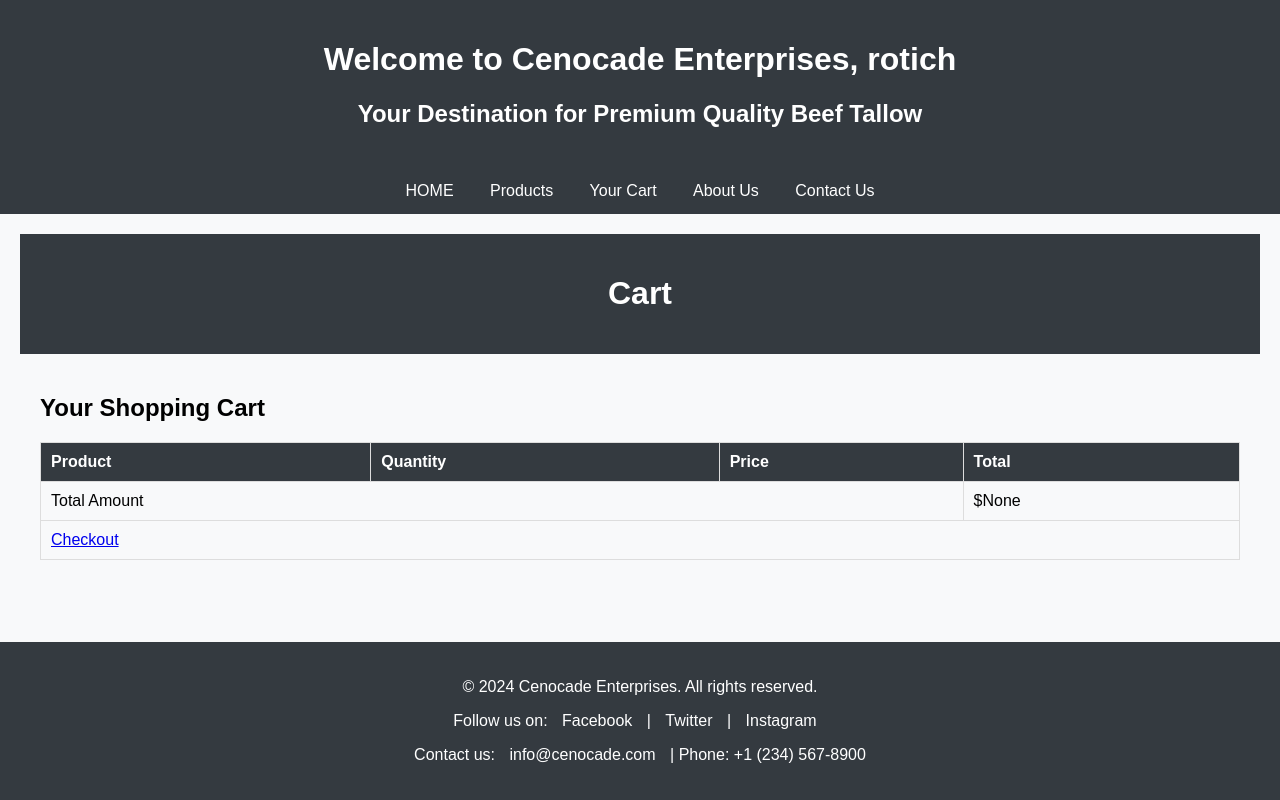
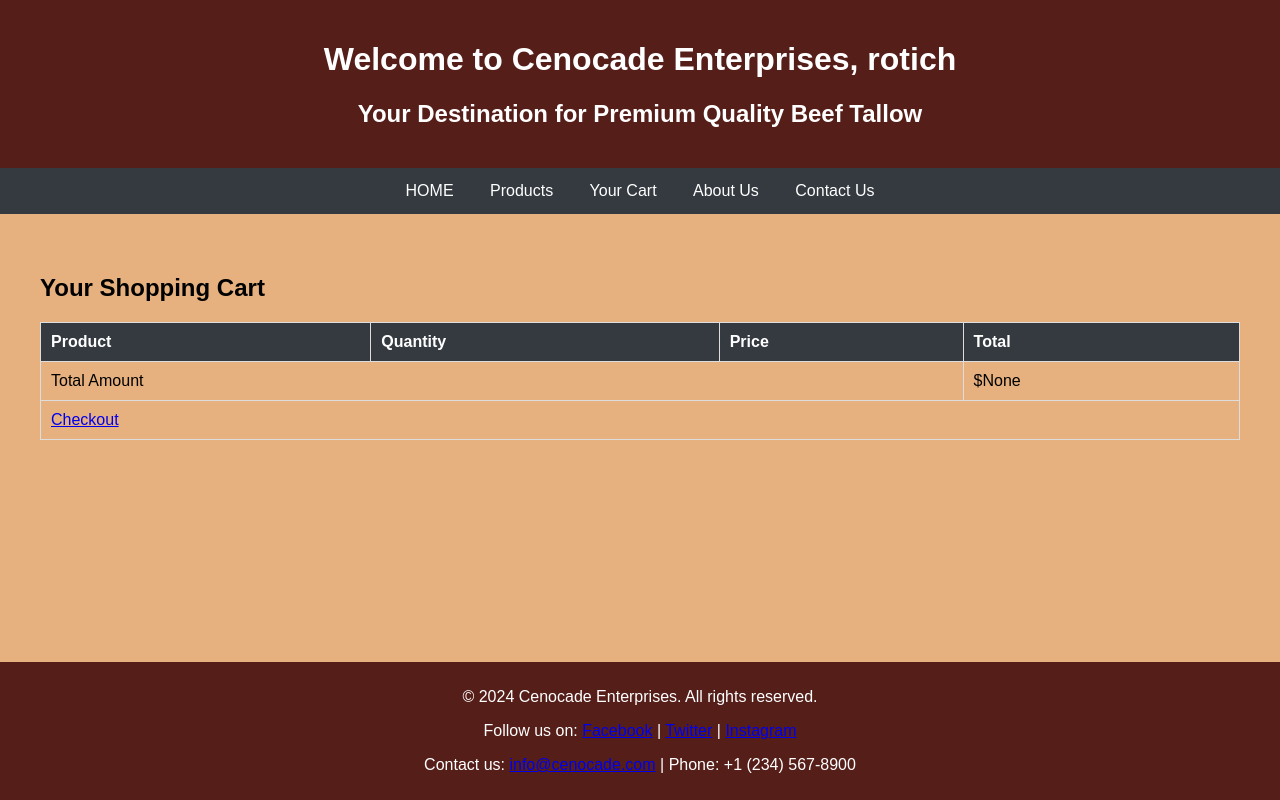
Before and after one commit to Kibet-Rotich/django-CRM-app, a Django app: page /shop/cart/ in a window 1280 px wide. Run offline with Django 5.2, Linux system fonts and the light colour scheme; a user stored in the database is signed in; data comes from the database, SQL or seed files in the repository; both versions use the stored data as it was after the commit; data that the repository does not hold is empty.

Commit message:
improved ui

```diff
--- a/shop/templates/base.html
+++ b/shop/templates/base.html
@@ -7,6 +7,7 @@
 
     <style>
         body {
+            background-color: #E6B17E;
     font-family: Arial, sans-serif;
     margin: 0;
     padding: 0;
@@ -16,9 +17,10 @@
 }
 
 header {
-    background-color: #f8f9fa;
+    background-color: #551E19;
     padding: 20px;
     text-align: center;
+    color: white;
 }
 
 nav {
@@ -55,9 +57,10 @@
 }
 
 footer {
-    background-color: #f8f9fa;
+    background-color: #551E19;
     text-align: center;
     padding: 10px;
+    color: white;
 }
 
     </style>
--- a/shop/templates/cart_detail.html
+++ b/shop/templates/cart_detail.html
@@ -12,9 +12,7 @@
 <body>
 
 {% block content %}
-    <header>
-        <h1>Cart</h1>
-    </header>
+
     <div class="container">
         <h2>Your Shopping Cart</h2>
         <table>
@@ -59,18 +57,7 @@
 
 
     <style>
-        body {
-            font-family: Arial, sans-serif;
-            margin: 0;
-            padding: 0;
-            background-color: #f8f9fa;
-        }
-        header {
-            background-color: #343a40;
-            color: white;
-            padding: 20px 0;
-            text-align: center;
-        }
+
         .container {
             max-width: 1200px;
             margin: 0 auto;
@@ -92,17 +79,7 @@
             background-color: #343a40;
             color: white;
         }
-        footer {
-            background-color: #343a40;
-            color: white;
-            padding: 20px 0;
-            text-align: center;
-        }
-        footer a {
-            color: white;
-            text-decoration: none;
-            margin: 0 10px;
-        }
+
     </style>
 {% endblock %}
 
--- a/shop/templates/checkout.html
+++ b/shop/templates/checkout.html
@@ -9,7 +9,7 @@
         {% csrf_token %}
         {{ form.as_p }}
         <h3>Cart Summary</h3>
-        <table>
+        <table border="1">
             <thead>
                 <tr>
                     <th>Product</th>
```
Also changed, not shown: cenocade/settings.py (+8 -0 lines), shop/templates/home.html (+5 -24 lines), db.sqlite3.
